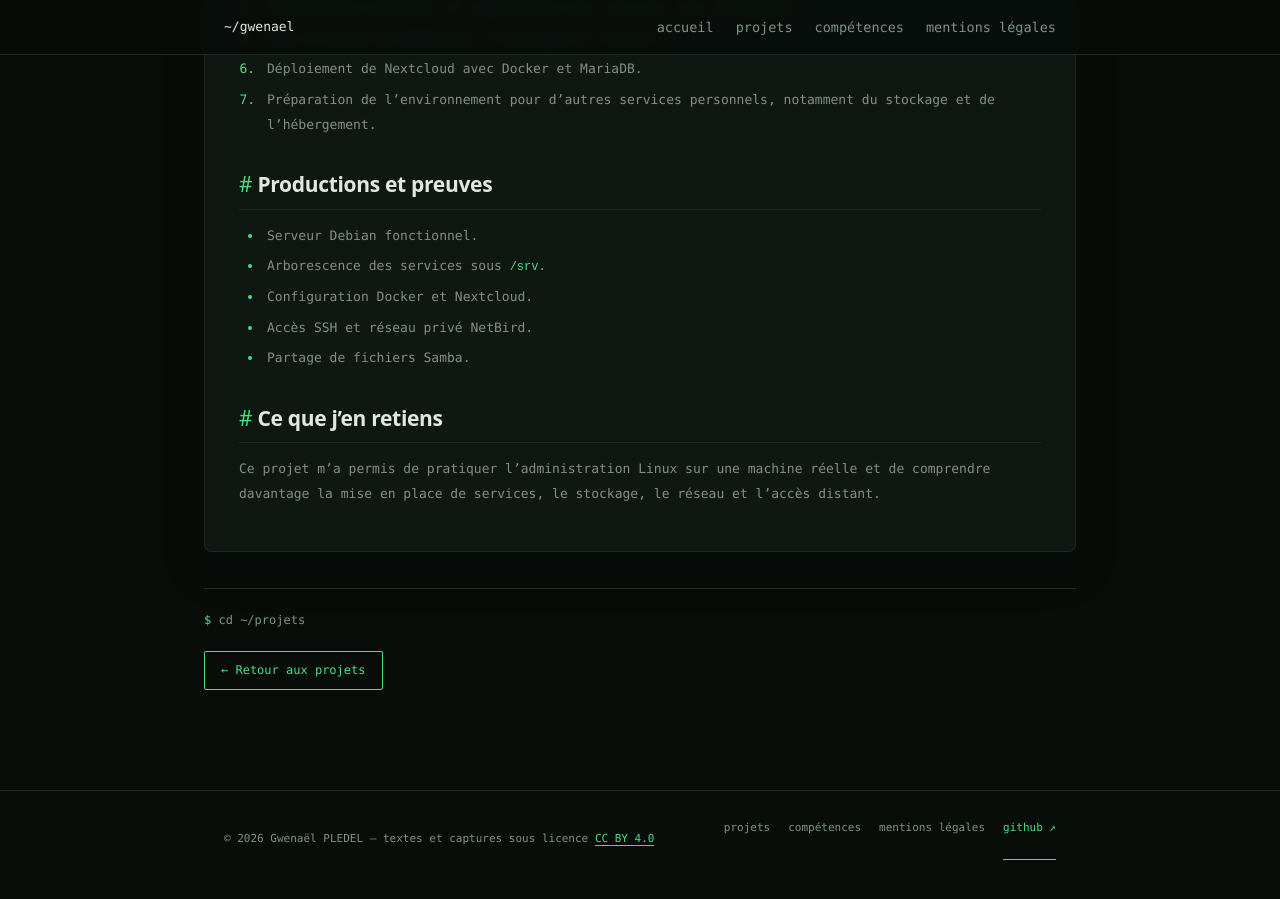
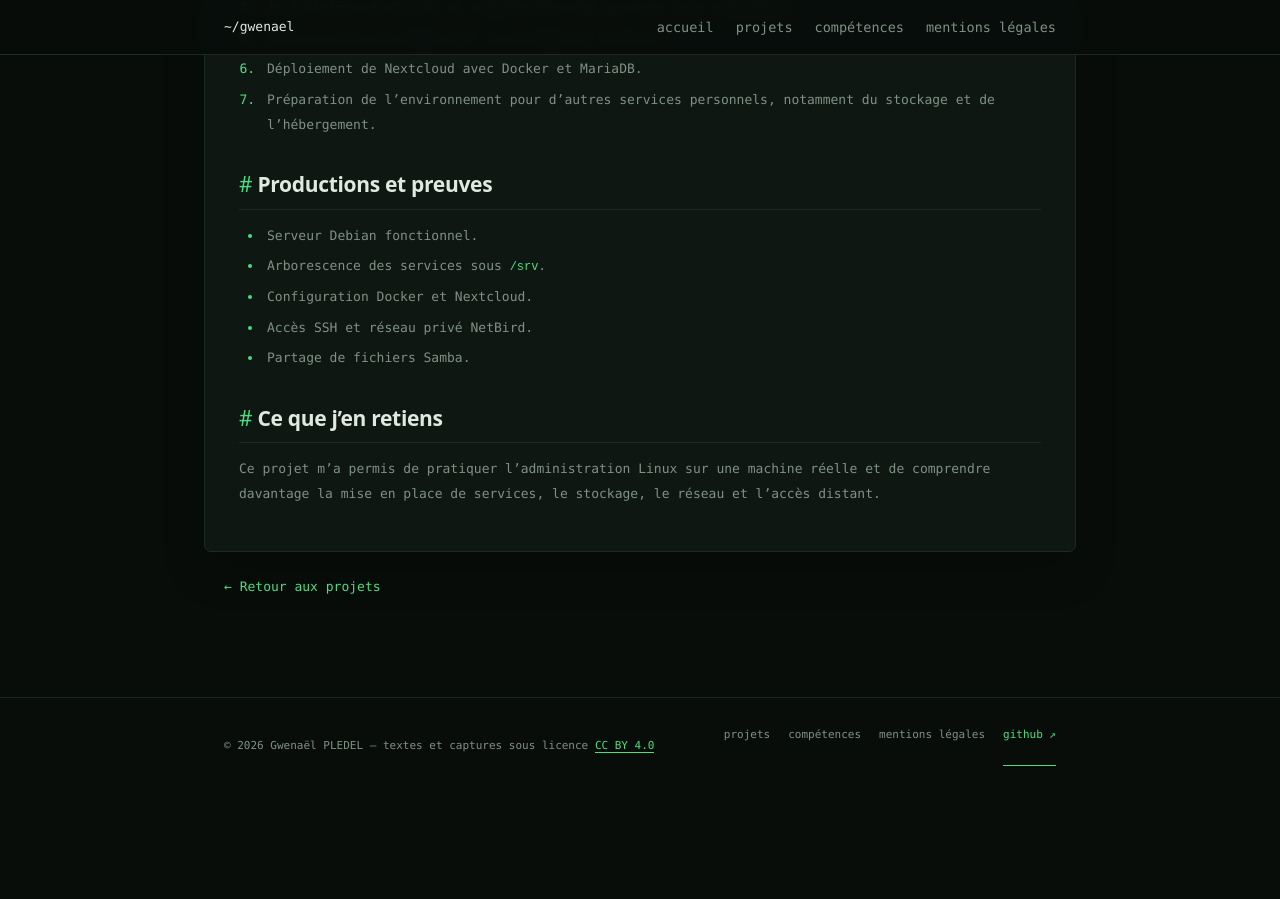
Before and after one commit to vzsca/Portfolio-Gwenael, a Jekyll site: the page built from _projets/2026-10-homelab.md, in a window 1280 px wide and 900 px high, scrolled down 839 px. Built offline with Jekyll 4.4.1, drawn with Linux system fonts in a browser that asks for light colours; after the commit the page ends 1645 px from its top, so only the background shows below that.

Commit message:
Aligne le retour aux projets sur le lien des mentions légales

```diff
--- a/_layouts/projet.html
+++ b/_layouts/projet.html
@@ -29,9 +29,6 @@ layout: default
 
     </div>
   </article>
+</main>
 
-  <div class="project-back">
-    <span class="project-prompt">cd ~/projets</span>
-    <a class="btn" href="{{ '/' | relative_url }}#projets">← Retour aux projets</a>
-  </div>
-</main>
+<p class="legal-back"><a href="{{ '/' | relative_url }}#projets">← Retour aux projets</a></p>
```
